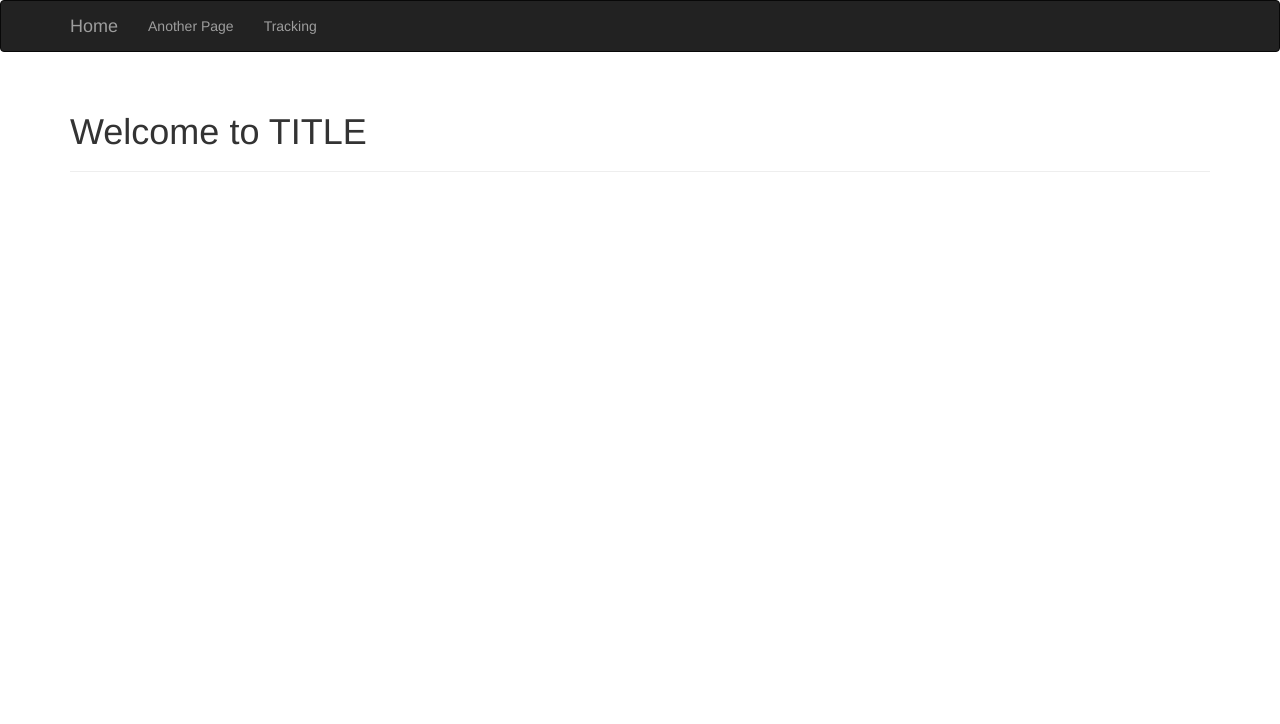
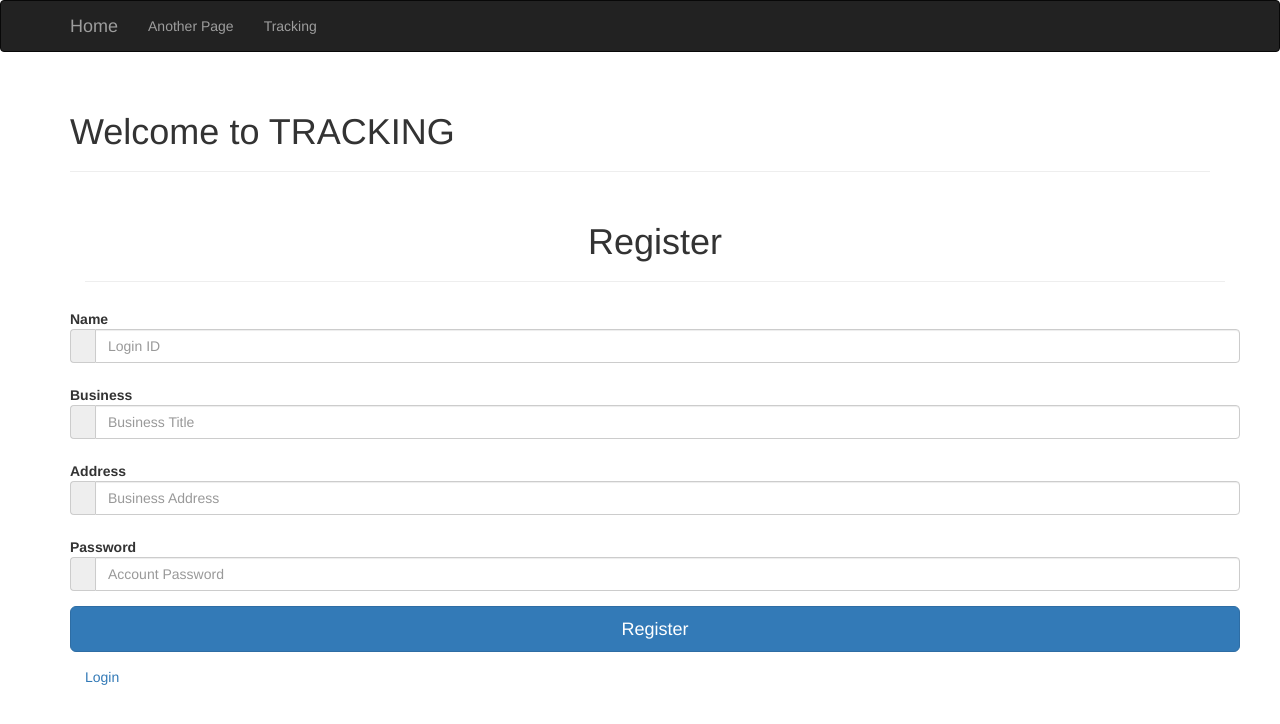
Before and after one commit to PaulLaliberte/Project_CSCI3308, a Flask app: page / in a window 1280 px wide. Shown: the top 724 px of the page. Run offline with Flask 2, Linux system fonts and the light colour scheme; some libraries are stand-ins or nearby versions.

Commit message:
Home page updated

```diff
--- a/web/templates/home.html
+++ b/web/templates/home.html
@@ -1,6 +1,6 @@
 {% extends "bootstrap/base.html" %}
 
-{% block title %} =UAS{% endblock %}
+{% block title %} UAS{% endblock %}
 
 {% block navbar %}
 <div class = "navbar navbar-inverse" role="navigation">
@@ -32,8 +32,65 @@
 {% block content %}
 <div class="container">
    <div class="page-header">
-     <h1>Welcome to TITLE</h1>
+     <h1>Welcome to TRACKING</h1>
    </div>
-   <body></body>
+	<div class="container">
+		<div class="row main">
+         <div class="panel-heading">
+            <div class="panel-title text-center">
+               <h1 class="title">Register</h1>
+               <hr />
+            </div>
+         <div>
+			<div class="main-login main-center">
+				<div class="form-horizontal" method="post" action="#">
+					<div class="form-group">
+						<label for="name" class="cols-sm-2 control-label">Name</label>
+						<div class="cols-sm-10">
+							<div class="input-group">
+								<span class="input-group-addon"><i class="fa fa-user fa" aria-hidden="true"></i></span>
+								<input type="text" class="form-control" name="name" id="name" placeholder="Login ID"></input>
+							</div>
+						</div>
+					</div>
+					<div class="form-group">
+						<label for="business" class="cols-sm-2 control-label">Business</label>
+						<div class="cols-sm-10">
+							<div class="input-group">
+								<span class="input-group-addon"><i class="fa fa-user fa" aria-hidden="true"></i></span>
+								<input type="text" class="form-control" name="business" id="business" placeholder="Business Title"></input>
+							</div>
+						</div>
+					</div>
+			   	<div class="form-group">
+						<label for="address" class="cols-sm-2 control-label">Address</label>
+						<div class="cols-sm-10">
+							<div class="input-group">
+								<span class="input-group-addon"><i class="fa fa-user fa" aria-hidden="true"></i></span>
+								<input type="text" class="form-control" name="address" id="address" placeholder="Business Address"></input>
+							</div>
+						</div>
+					</div>
+					<div class="form-group">
+						<label for="password" class="cols-sm-2 control-label">Password</label>
+						<div class="cols-sm-10">
+							<div class="input-group">
+								<span class="input-group-addon"><i class="fa fa-user fa" aria-hidden="true"></i></span>
+								<input type="text" class="form-control" name="password" id="password" placeholder="Account Password"></input>
+							</div>
+						</div>
+					</div>
+				<div class="form-group ">
+                     <button type="button" class="btn btn-primary btn-lg btn-block login-button">Register</button>
+                  </div>
+                  <div class="login-register">
+                        <a href="index.php">Login</a>
+                  </div>
+               </form>
+            </div>
+			</div>
+		</div>
+	</div>
+    </body>
 </div>
 {% endblock %}
```
